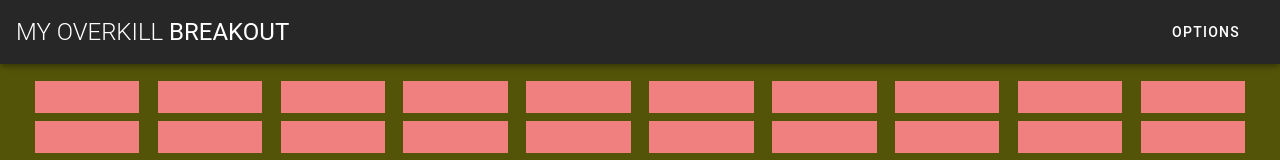
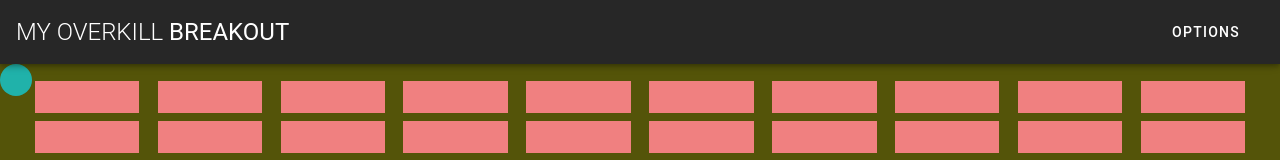
Before and after one commit to Vahlay/breakout, a Vue app: page / in a window 1280 px wide. Shown: the top 160 px of the page. Built offline with nearby package versions, Linux system fonts and the light colour scheme; a small style sheet from the web is missing.

Commit message:
Adds the ball

```diff
--- /dev/null
+++ b/src/components/Ball.vue
@@ -0,0 +1,22 @@
+<template>
+    <div class="ball"></div>
+</template>
+
+<script lang="ts">
+    import Vue from 'vue';
+
+    export default Vue.extend({
+        name: 'Ball',
+    });
+</script>
+
+<style scoped>
+    .ball{
+        position: absolute;
+
+        width: 32px;
+        height: 32px;
+        border-radius: 16px;
+        background-color: lightseagreen;
+    }
+</style>
--- a/src/components/GameArea.vue
+++ b/src/components/GameArea.vue
@@ -7,6 +7,8 @@
         <div class="player-bar-container">
             <player-bar/>
         </div>
+
+        <ball/>
     </div>
 
 </template>
@@ -15,12 +17,14 @@
     import Vue from 'vue';
     import PlayerBar from './PlayerBar.vue';
     import Brick from './Brick.vue';
+    import Ball from './Ball.vue';
 
     export default Vue.extend({
         name: 'GameArea',
         components: {
             PlayerBar,
             Brick,
+            Ball
         },
         methods: {
         },
```
